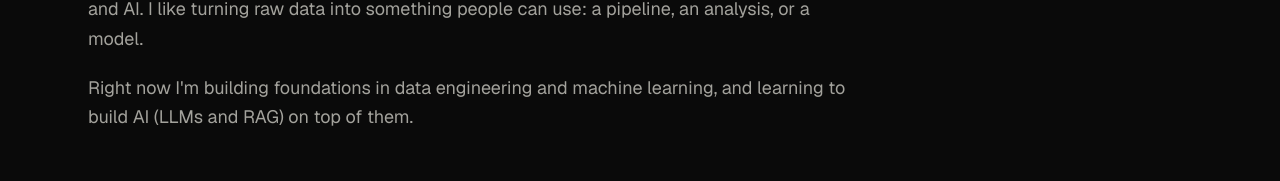
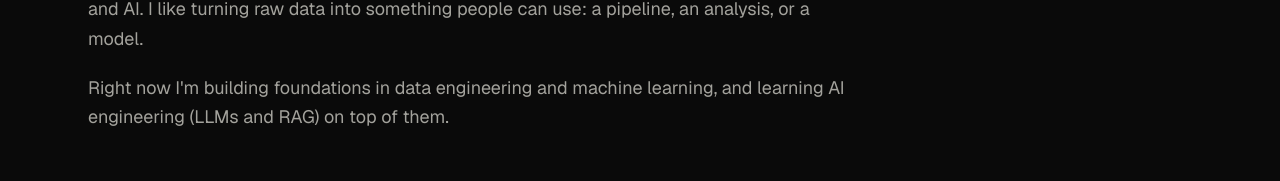
Before and after one commit to jfoui/portfolio, a Next.js app: page / in a window 1280 px wide. Shown: the part 1047-1228 px from the top of the page. Built offline with nearby package versions, Linux system fonts and the light colour scheme.

Commit message:
Update content.ts

```diff
--- a/src/data/content.ts
+++ b/src/data/content.ts
@@ -1,24 +1,3 @@
-// ─────────────────────────────────────────────────────────────────────────────
-// THE ONE FILE TO EDIT
-// ─────────────────────────────────────────────────────────────────────────────
-// Everything on the site — text, skills, projects, education, contact links —
-// lives in this file. Edit it, save, and the site updates. No other file
-// needs to change to add a project, a photo, or a description.
-//
-// HOW TO ADD YOUR PHOTO
-//   1. Put your photo in the `public/` folder, e.g. `public/photo.jpg`.
-//   2. Set `photo: "/photo.jpg"` below.
-//   Until then the site shows your initials ("JI") in a monogram frame.
-//
-// HOW TO ADD A PROJECT
-//   Copy one of the placeholder objects in `projects` below, fill in its
-//   title, description, tags and link, and delete the placeholder ones.
-//
-// HOW TO CHANGE ANY TEXT
-//   Edit the strings in this file. Keep them short and plain — one idea
-//   per line — and the design still holds.
-// ─────────────────────────────────────────────────────────────────────────────
-
 export const profile = {
   name: "Jereldavin Igvander",
   // Shown under the name in the hero.
@@ -28,7 +7,7 @@ export const profile = {
     "Data Science student working across data engineering, analytics, and AI, turning raw data into pipelines, analyses, and models people can use.",
   // Leave empty ("") to keep the initials monogram.
   // Set to "/photo.jpg" (or your file name) after adding the photo to public/.
-  photo: "/photo.jpg",
+  photo: "/photo.png",
   initials: "JI",
   location: "Jakarta, Indonesia",
   // Public link to the CV PDF (Muse file storage — the link expires, so
@@ -41,7 +20,7 @@ export const about = {
   // Short, plain paragraphs. Replace these with your own story.
   paragraphs: [
     "I'm a Data Science student at Binus University, working across data engineering, analytics, and AI. I like turning raw data into something people can use: a pipeline, an analysis, or a model.",
-    "Right now I'm building foundations in data engineering and machine learning, and learning to build AI (LLMs and RAG) on top of them.",
+    "Right now I'm building foundations in data engineering and machine learning, and learning AI engineering (LLMs and RAG) on top of them.",
   ],
 };
 
```
